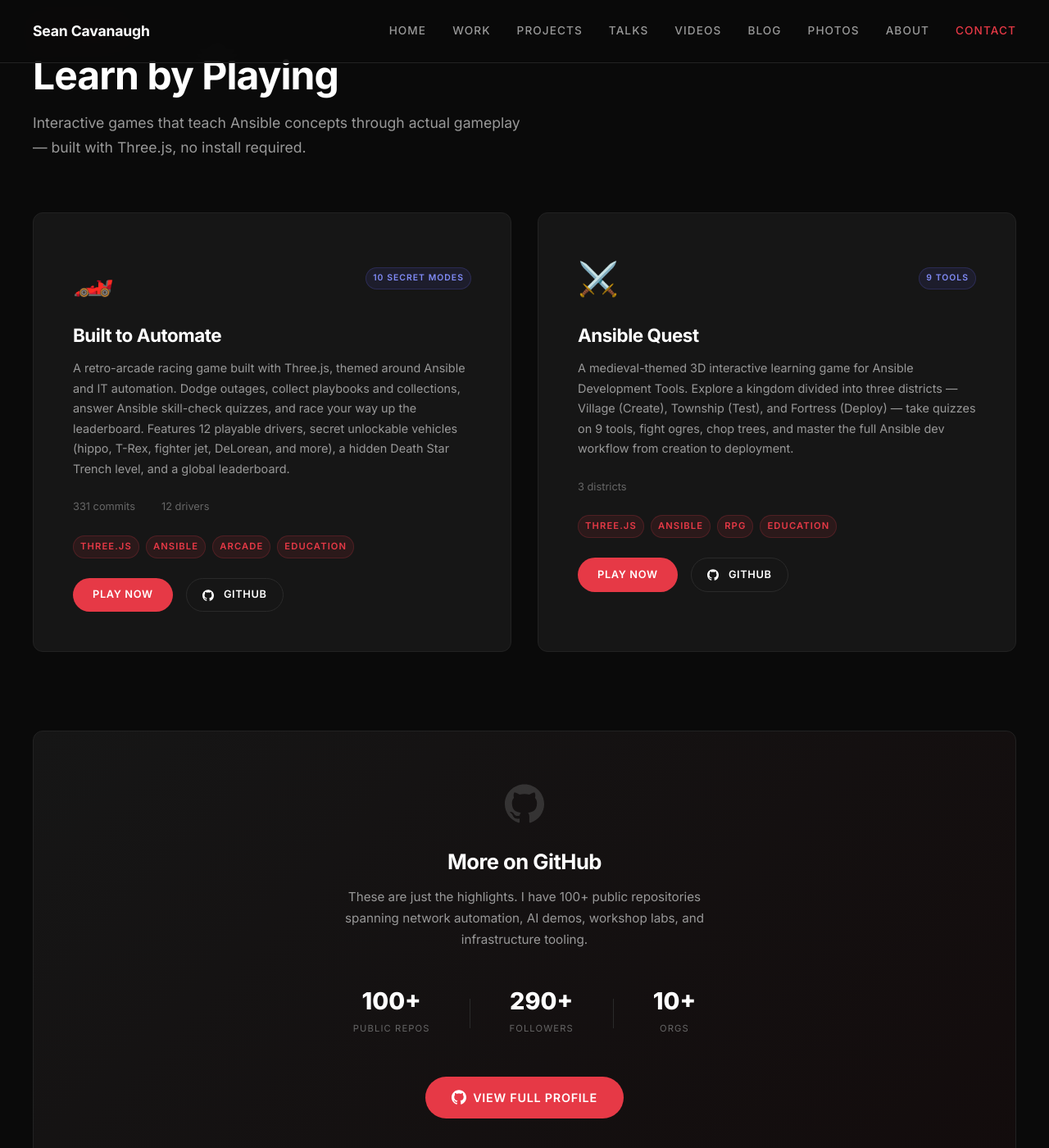
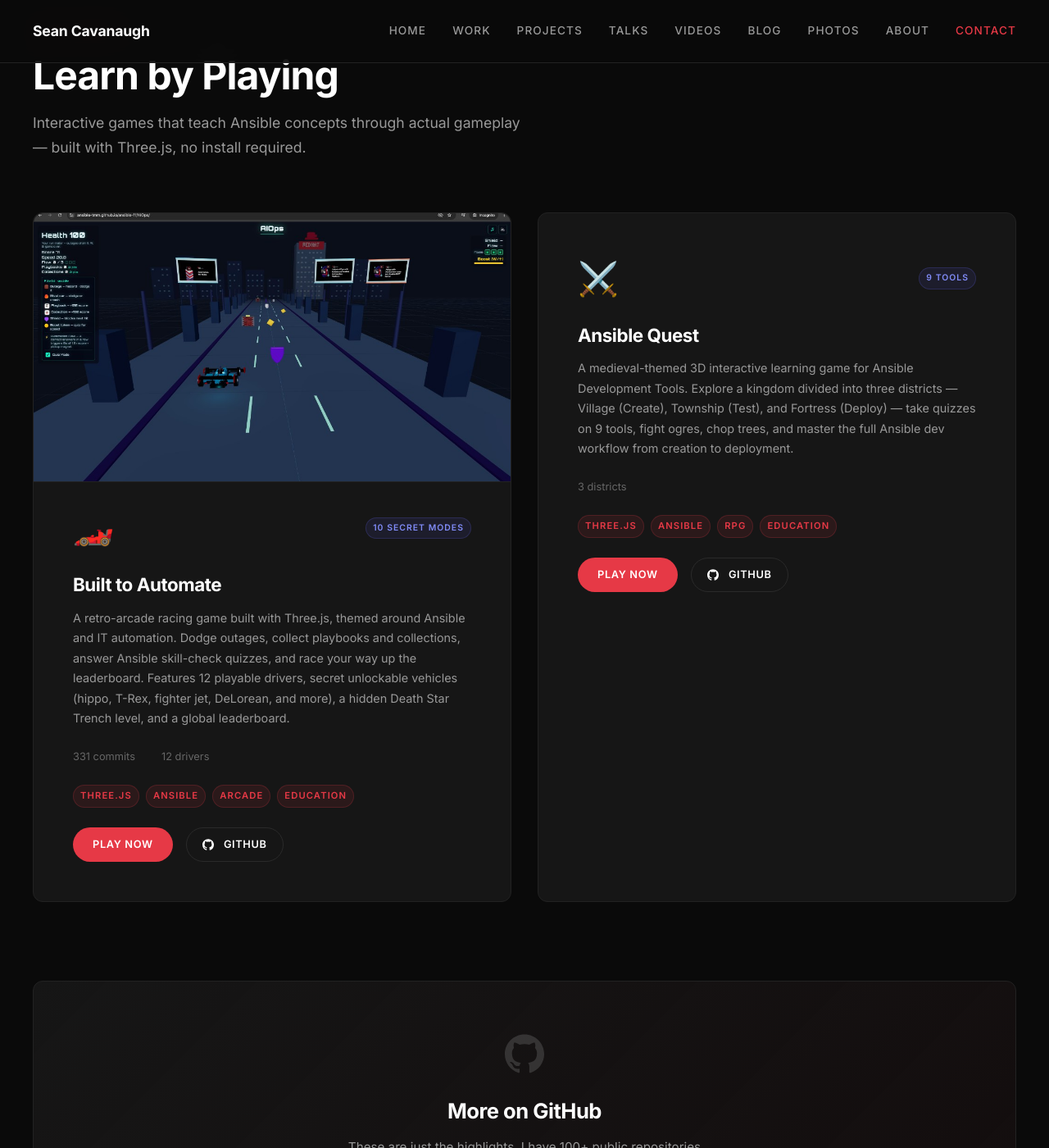
Before and after one commit to IPvSean/cavanaugh.pro, a Jekyll site: the page built from pages/projects.html, in a window 1280 px wide and 1400 px high, scrolled down 922 px. Shown: the whole window at 82% size. Built offline with Jekyll 4.4.1, drawn with Linux system fonts in a browser that asks for light colours.

Commit message:
Add Built to Automate gameplay screenshot to game card
Screenshot shows the AIOps racing level with the F1 car, neon
city, and HUD. Image sits at the top of the game card with a
hover zoom effect to draw people in.

Co-authored-by: Cursor <cursoragent@cursor.com>

```diff
--- a/_data/games.yml
+++ b/_data/games.yml
@@ -5,6 +5,7 @@
   github: "https://github.com/ansible-tmm/ansible-f1"
   play: "https://ansible-tmm.github.io/ansible-f1/"
   emoji: "🏎️"
+  image: "/assets/images/built-to-automate-gameplay.png"
   stats:
     commits: "331"
     drivers: "12"
--- a/assets/css/main.css
+++ b/assets/css/main.css
@@ -1233,6 +1233,25 @@ a.highlight-item {
 
 .game-card:hover::before {
   opacity: 1;
+}
+
+.game-card-screenshot {
+  margin: calc(var(--space-2xl) * -1) calc(var(--space-2xl) * -1) var(--space-lg);
+  border-radius: var(--radius-lg) var(--radius-lg) 0 0;
+  overflow: hidden;
+  border-bottom: 1px solid var(--color-border);
+}
+
+.game-card-screenshot img {
+  width: 100%;
+  aspect-ratio: 16 / 9;
+  object-fit: cover;
+  display: block;
+  transition: transform 0.4s ease;
+}
+
+.game-card:hover .game-card-screenshot img {
+  transform: scale(1.03);
 }
 
 .game-card-header {
--- a/pages/projects.html
+++ b/pages/projects.html
@@ -66,6 +66,11 @@ permalink: /projects/
     <div class="games-grid">
       {% for game in site.data.games %}
       <div class="game-card">
+        {% if game.image %}
+        <div class="game-card-screenshot">
+          <img src="{{ game.image }}" alt="{{ game.title }} gameplay" loading="lazy">
+        </div>
+        {% endif %}
         <div class="game-card-header">
           <span class="game-card-emoji">{{ game.emoji }}</span>
           <div class="game-card-badges">
```
Also changed, not shown: assets/images/built-to-automate-gameplay.png (added).
